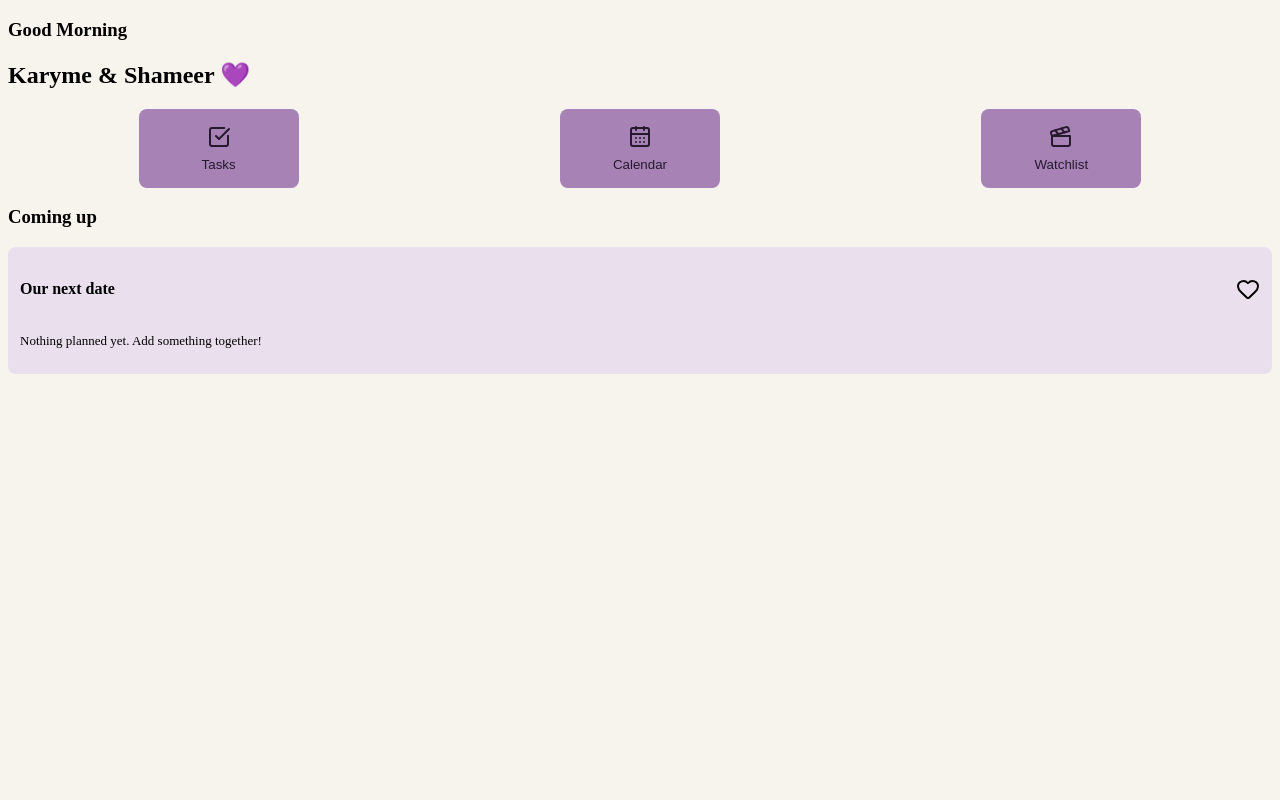
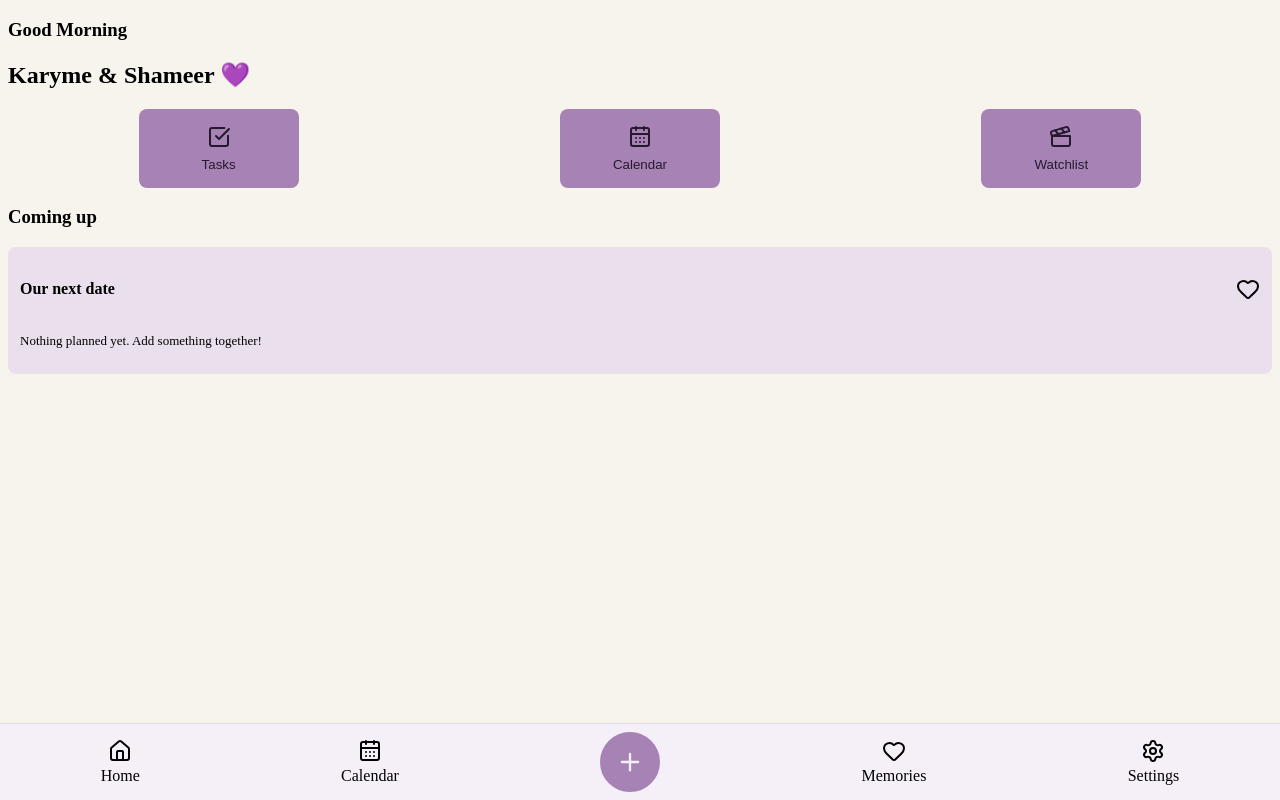
Before and after one commit to Shameer-R/BetweenUs, a React app in the folder frontend/: page / in a window 1280 px wide. Built offline with nearby package versions, Linux system fonts and the light colour scheme; the HTML template or start-up script is replaced by a standard one.

Commit message:
feat: add bottom navigation bar

```diff
--- a/frontend/src/App.jsx
+++ b/frontend/src/App.jsx
@@ -6,6 +6,7 @@ import {
   Heart,
 } from "lucide-react";
 import "./App.css";
+import Navbar from "./components/Navbar.jsx";
 
 function FeatureButton({ featureName, Icon }) {
   return (
@@ -40,6 +41,7 @@ function App() {
           <p>Nothing planned yet. Add something together!</p>
         </div>
       </div>
+      <Navbar />
     </>
   );
 }
--- /dev/null
+++ b/frontend/src/components/Navbar.css
@@ -0,0 +1,31 @@
+.navbar {
+  display: flex;
+  justify-content: space-around;
+  background-color: #f5eff7;
+  border-top: solid #e5d9e8 1px;
+  position: fixed;
+  bottom: 0;
+  left: 0;
+  width: 100%;
+  align-items: center;
+  height: 76px;
+}
+
+.nav-item {
+  display: flex;
+  gap: 0.25rem;
+  flex-direction: column;
+  justify-content: center;
+  align-items: center;
+  text-decoration: none;
+  color: black;
+}
+
+.nav-add-button {
+  border: 2px solid #a782b5;
+  height: 56px;
+  width: 56px;
+  border-radius: 50%;
+  background-color: #a782b5;
+  color: #f5eff7;
+}
--- /dev/null
+++ b/frontend/src/components/Navbar.jsx
@@ -0,0 +1,33 @@
+import "../components/Navbar.css";
+
+import { House, CalendarDays, Plus, Heart, Settings } from "lucide-react";
+
+function Navbar() {
+  return (
+    <>
+      <nav className="navbar">
+        <a href="#" className="nav-item">
+          <House />
+          <span>Home</span>
+        </a>
+        <a href="#" className="nav-item">
+          <CalendarDays />
+          <span>Calendar</span>
+        </a>
+        <a href="#" className="nav-item nav-add-button">
+          <Plus size={28} />
+        </a>
+        <a href="#" className="nav-item">
+          <Heart />
+          <span>Memories</span>
+        </a>
+        <a href="#" className="nav-item">
+          <Settings />
+          <span>Settings</span>
+        </a>
+      </nav>
+    </>
+  );
+}
+
+export default Navbar;
```
